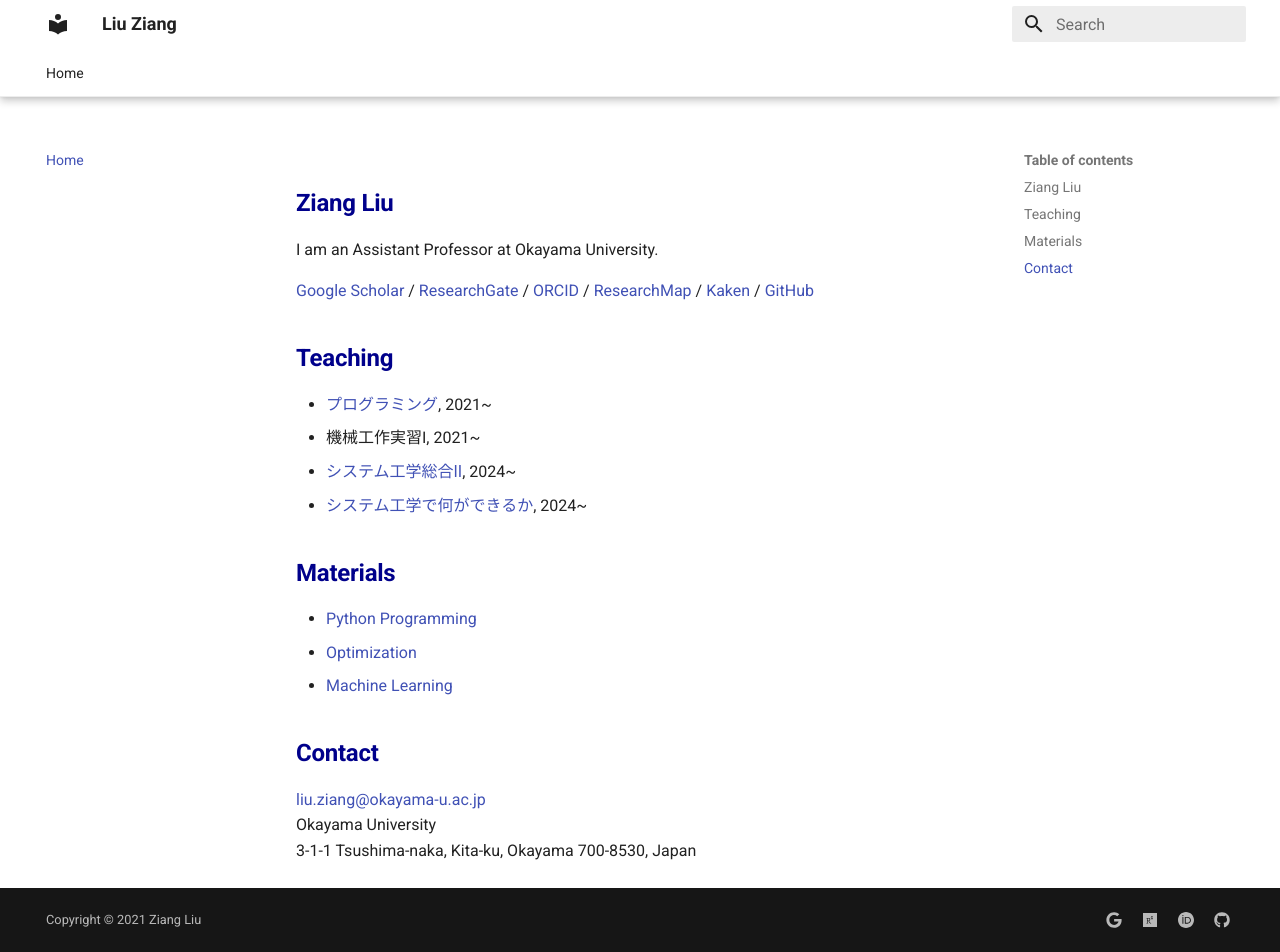
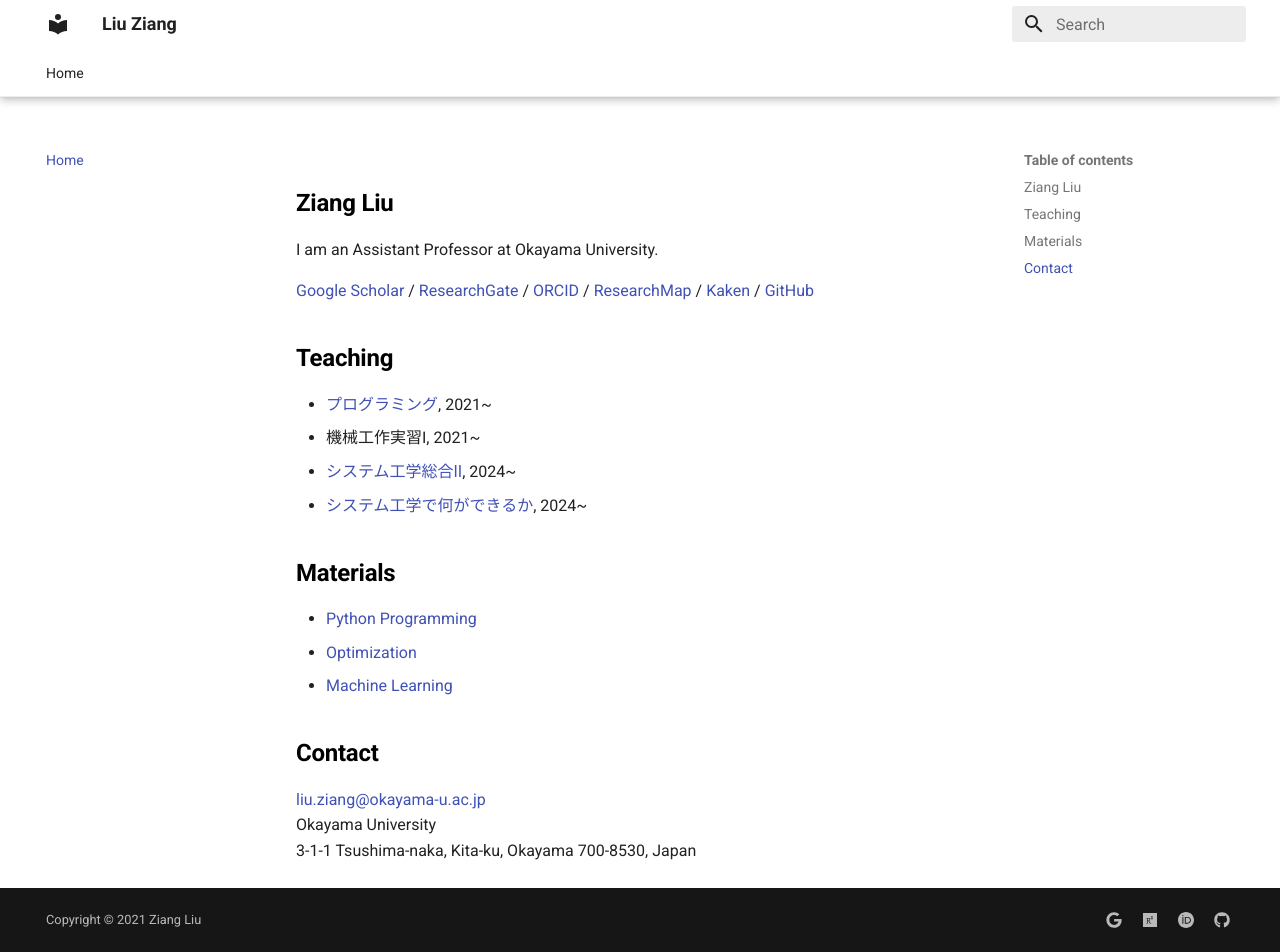
Before and after one commit to zi-ang-liu/zi-ang-liu.github.io, an MkDocs documentation site: the page built from docs/index.md, in a window 1280 px wide and 952 px high. Built offline with MkDocs 1.6.1 and Material for MkDocs 9.7.7, drawn with Linux system fonts in a browser that asks for light colours.

Commit message:
Update extra.css

```diff
--- a/docs/stylesheets/extra.css
+++ b/docs/stylesheets/extra.css
@@ -1,7 +1,7 @@
 .md-typeset h2 {
     font-size: 24px;
     font-weight: bold;
-    color: darkblue;
+    color: black;
 }
 
 .md-typeset h3 {
```
